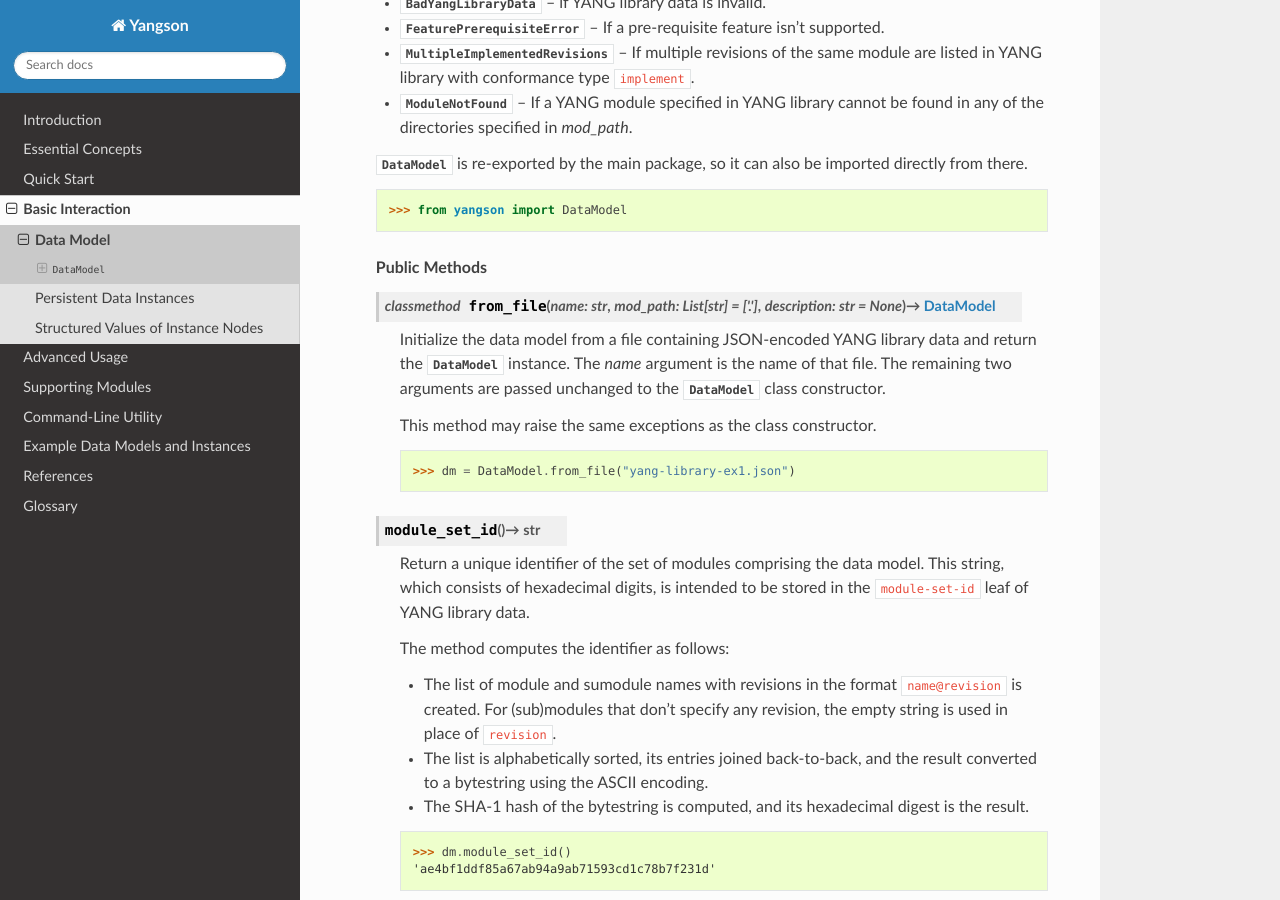
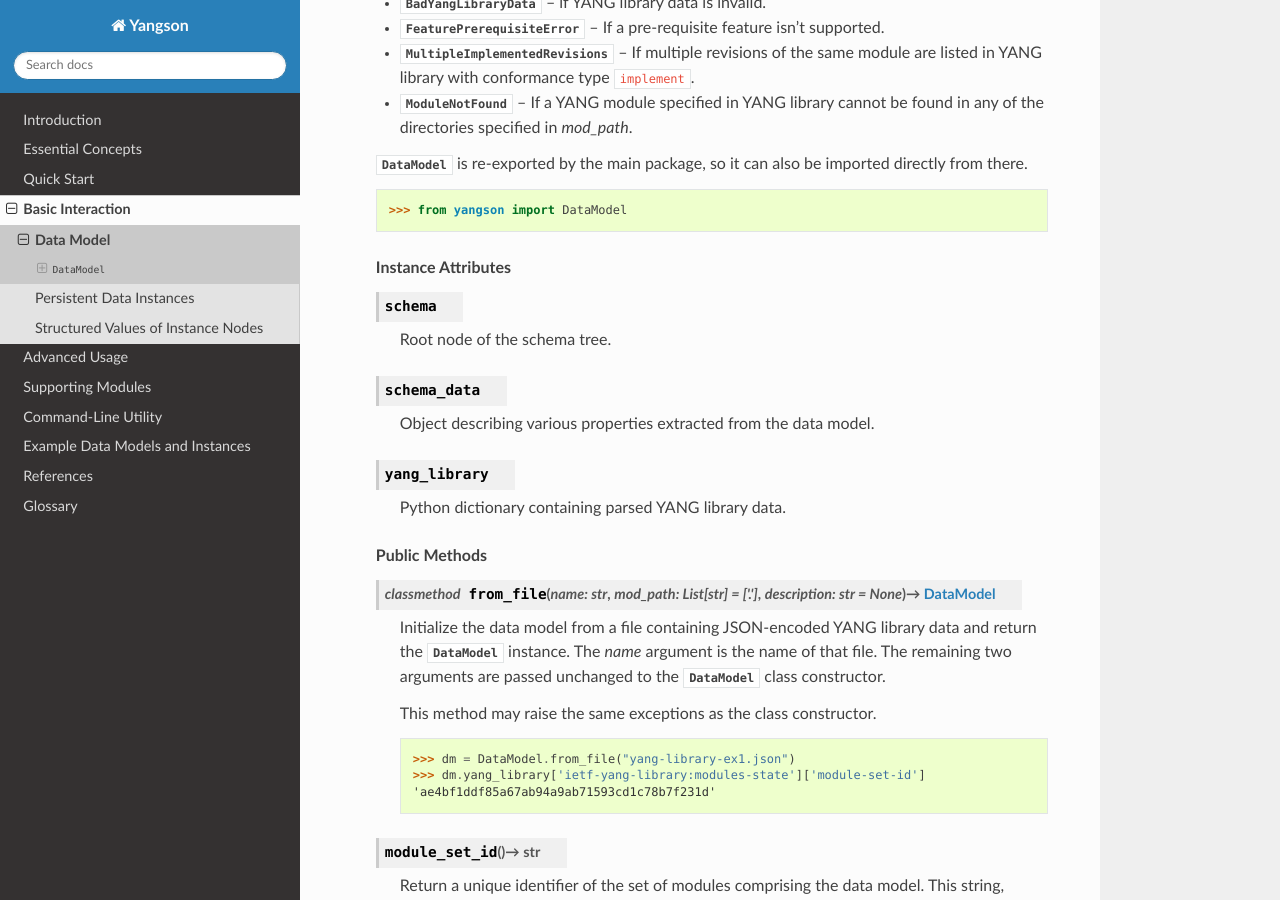
Before and after one commit to CZ-NIC/yangson, a Sphinx documentation site: the page built from docs/datamodel.rst, in a window 1280 px wide and 900 px high, scrolled down 594 px. Built offline with Sphinx 7.4.7 and the Read the Docs theme 2.0.0, drawn with Linux system fonts in a browser that asks for light colours.

Commit message:
Add yang_library attribute to DataModel

```diff
--- a/docs/datamodel.rst
+++ b/docs/datamodel.rst
@@ -60,6 +60,20 @@ __ http://www.sphinx-doc.org/en/stable/ext/doctest.html
 
       >>> from yangson import DataModel
 
+   .. rubric:: Instance Attributes
+
+   .. attribute:: schema
+
+      Root node of the schema tree.
+
+   .. attribute:: schema_data
+
+      Object describing various properties extracted from the data model.
+
+   .. attribute:: yang_library
+
+      Python dictionary containing parsed YANG library data.
+
    .. rubric:: Public Methods
 
    .. classmethod:: from_file(name: str, mod_path: List[str] = ["."], \
@@ -77,6 +91,8 @@ __ http://www.sphinx-doc.org/en/stable/ext/doctest.html
       .. doctest::
 
 	 >>> dm = DataModel.from_file("yang-library-ex1.json")
+	 >>> dm.yang_library['ietf-yang-library:modules-state']['module-set-id']
+	 'ae4bf1ddf85a67ab94a9ab71593cd1c78b7f231d'
 
    .. method:: module_set_id() -> str
 
```
Also changed, not shown: 2 other files.
